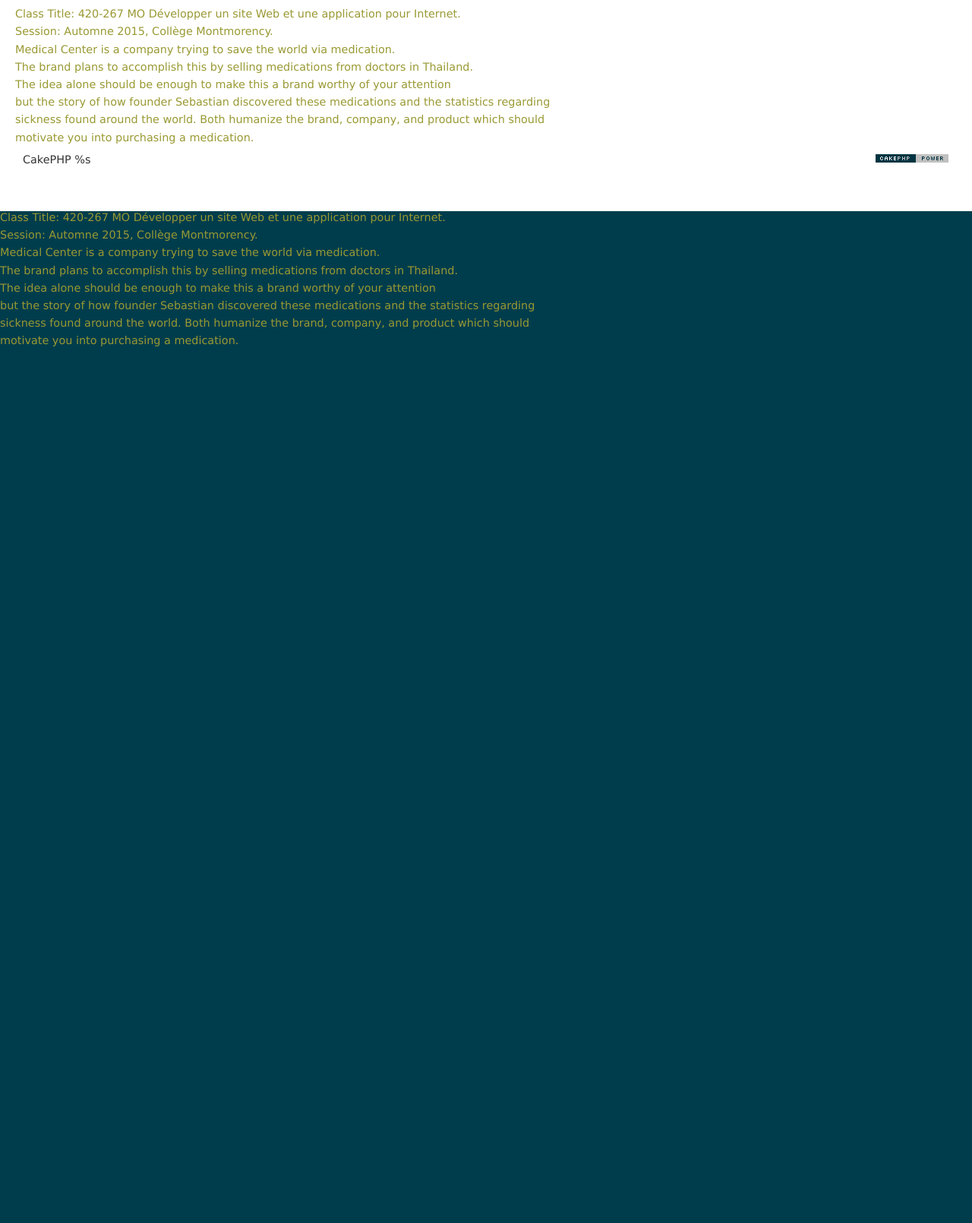
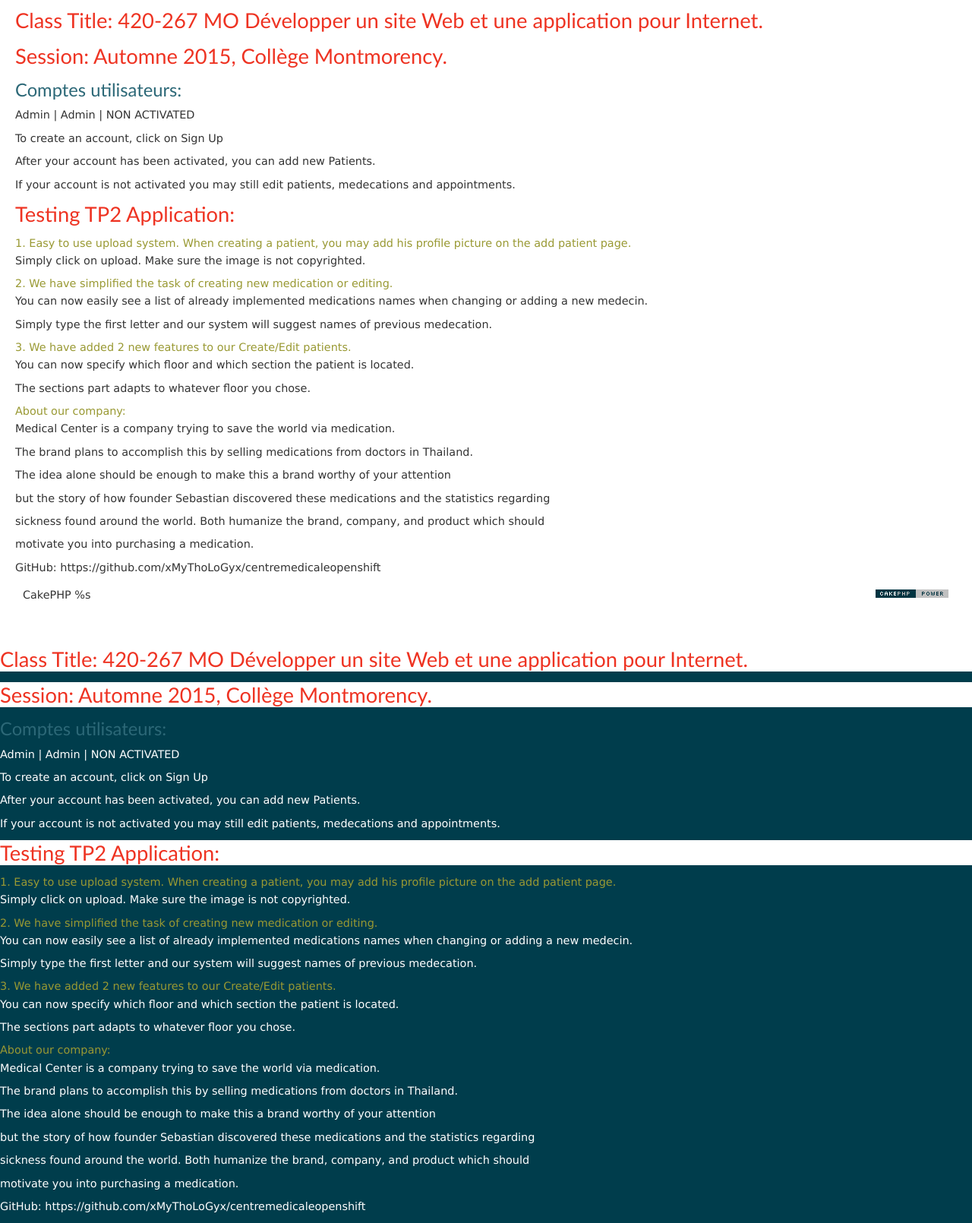
Before and after one commit to xMyThoLoGyx/centremedicaleopenshift, a CakePHP app: the page made by app/View/Medicaments/about.ctp in a window 1280 px wide. Shown: the part 47-1657 px from the top of the page at 76% size. Before the commit the page ends 503 px from the top, so only its background shows below. Run offline with PHP 8.4 and a stand-in for CakePHP, Linux system fonts and the light colour scheme; the template is opened without the code that fills it, so the values that code supplies are empty; some libraries are stand-ins or nearby versions.

Commit message:
Commit db, appcontroller, about, default

```diff
--- a/app/Config/database.php
+++ b/app/Config/database.php
@@ -111,10 +111,5 @@
 
 	       endif;
 
-	       debug(getenv("OPENSHIFT_MYSQL_DB_HOST"));
-               debug(getenv("OPENSHIFT_MYSQL_DB_PORT"));
-               debug(getenv("OPENSHIFT_MYSQL_DB_USERNAME"));
-               debug(getenv("OPENSHIFT_MYSQL_DB_PASSWORD"));
-               debug(getenv("OPENSHIFT_APP_NAME"));
 	}
 }
--- a/app/Controller/AppController.php
+++ b/app/Controller/AppController.php
@@ -60,7 +60,7 @@
     );
 
     public function beforeFilter() {
-        $this->Auth->allow('index', 'view', 'display', 'home');
+        $this->Auth->allow('index', 'view', 'display', 'home', 'about');
     }
 
     public function isAuthorized($user) {
--- a/app/View/Medicaments/about.ctp
+++ b/app/View/Medicaments/about.ctp
@@ -1,17 +1,54 @@
 <div id="page-container" class="row">
 
-    <h4>  <?php echo " Class Title: 420-267 MO Développer un site Web et une application pour Internet. "; ?> </h4>
+    <h2>  <?php echo " Class Title: 420-267 MO Développer un site Web et une application pour Internet. "; ?> </h4>
 
-    <h4>  <?php echo " Session: Automne 2015, Collège Montmorency. "; ?> </h4>
+    <h2>  <?php echo " Session: Automne 2015, Collège Montmorency. "; ?> </h4>
 
-    <h4>  <?php echo " Medical Center is a company trying to save the world via medication. "; ?> </h4>
 
-    <h4>  <?php echo " The brand plans to accomplish this by selling medications from doctors in Thailand. " ; ?> </h4>
+    <h3>  <?php echo " Comptes utilisateurs: "; ?> </h4>
 
-    <h4>  <?php echo " The idea alone should be enough to make this a brand worthy of your attention " ; ?> </h4>
+    <p>  <?php echo " Admin | Admin | NON ACTIVATED"; ?> </p>
 
-    <h4>  <?php echo " but the story of how founder Sebastian discovered these medications and the statistics regarding " ; ?> </h4>
+    <p>  <?php echo " To create an account, click on Sign Up"; ?> </p>
 
-    <h4>  <?php echo " sickness found around the world. Both humanize the brand, company, and product which should " ; ?> </h4>
+    <p>  <?php echo " After your account has been activated, you can add new Patients."; ?> </p>
 
-    <h4>  <?php echo " motivate you into purchasing a medication."; ?> </h4>
+    <p>  <?php echo " If your account is not activated you may still edit patients, medecations "
+    . "and appointments."; ?> </p>
+
+
+    <h2>  <?php echo " Testing TP2 Application:  "; ?> </h4>
+
+    <h4>  <?php echo " 1. Easy to use upload system. When creating a patient, you may add his profile picture on the add patient page."; ?> </h4>
+
+    <p>  <?php echo " Simply click on upload. Make sure the image is not copyrighted."; ?> </p>
+
+    <h4>  <?php echo " 2. We have simplified the task of creating new medication or editing."; ?> </h4>
+
+    <p>  <?php echo " You can now easily see a list of already implemented medications names when changing or adding a new medecin."; ?> </p>
+
+    <p>  <?php echo " Simply type the first letter and our system will suggest names of previous medecation."; ?> </p>
+
+    <h4>  <?php echo " 3. We have added 2 new features to our Create/Edit patients. "; ?> </h4>
+
+    <p>  <?php echo " You can now specify which floor and which section the patient is located."; ?> </p>
+
+    <p>  <?php echo " The sections part adapts to whatever floor you chose."; ?> </p>
+
+    <h4>  <?php echo " About our company:  "; ?> </h4>
+
+    <p>  <?php echo " Medical Center is a company trying to save the world via medication. "; ?> </p>
+
+    <p>  <?php echo " The brand plans to accomplish this by selling medications from doctors in Thailand. " ; ?>
+
+    <p>  <?php echo " The idea alone should be enough to make this a brand worthy of your attention " ; ?> </p>
+
+    <p>  <?php echo " but the story of how founder Sebastian discovered these medications and the statistics regarding " ; ?> </p>
+
+    <p>  <?php echo " sickness found around the world. Both humanize the brand, company, and product which should " ; ?> </p>
+
+    <p>  <?php echo " motivate you into purchasing a medication."; ?> </p>
+
+
+
+    <p>  <?php echo " GitHub: https://github.com/xMyThoLoGyx/centremedicaleopenshift"; ?> </p>
--- a/app/View/Themed/Cakestrap/Layouts/default.ctp
+++ b/app/View/Themed/Cakestrap/Layouts/default.ctp
@@ -48,10 +48,6 @@
 
         <div id="main-container">
 
-        <?php    App::uses('ConnectionManager', 'Model');
-                 $dataSource = ConnectionManager::getDataSource('default');
-                 debug($dataSource->config['host'] . " " . $dataSource->config['port'] . " " . $dataSource->config['login'] . " " . $dataSource->config['password'] . " " . $dataSource->config['database']);
-            ?>
 
 
             <div id="header" class="container">
```
